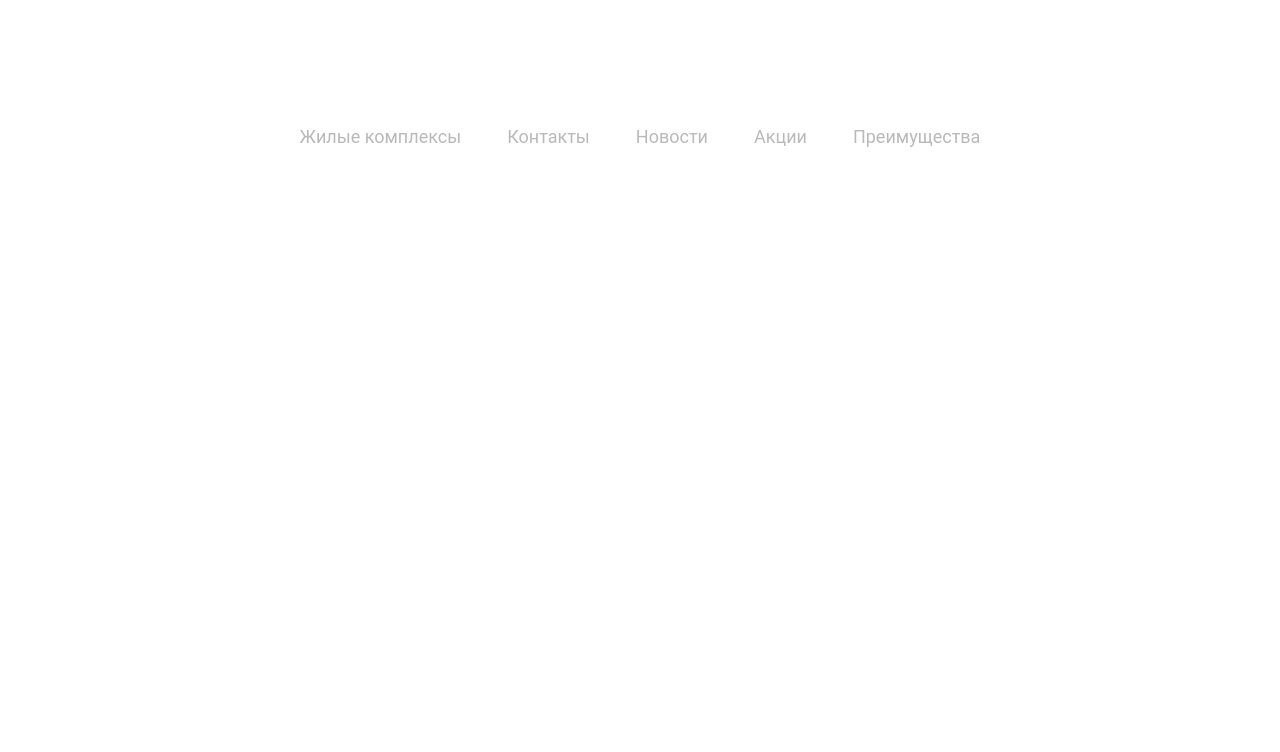
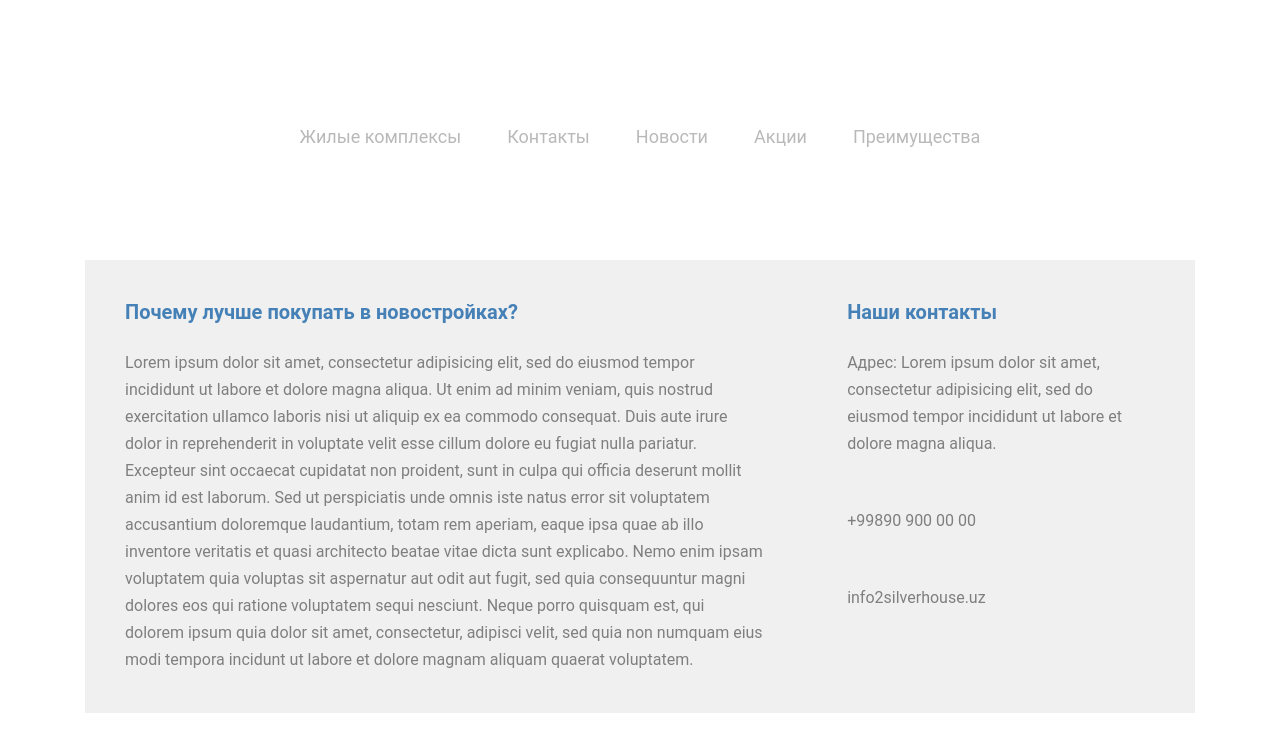
Before and after one commit to Abdukhamid-dev/test-silver, a plain HTML site: page index.html in a window 1280 px wide. Drawn offline with Linux system fonts and the light colour scheme; a web font is replaced by a local one.

Commit message:
create-section

```diff
--- a/css/main.css
+++ b/css/main.css
@@ -49,3 +49,39 @@
   width: 100%;
   object-fit: contain;
 }
+/* section */
+.content{
+  width: 1110px;
+  padding: 30px 0;
+  display: flex;
+  justify-content: space-between;
+  margin: 0 auto;
+}
+.content__info,
+.content__contacts{
+  min-height: 300px;
+  background: #f0f0f0;
+  padding: 40px;
+}
+.content__info{
+  width: 730px;
+}
+.content__contacts{
+  width: 350px;
+}
+.content h2{
+  font-size: 20px;
+  font-weight: 700;
+  margin-bottom: 25px;
+  color: #4581b7;
+}
+.content p,
+.content a{
+  font-size: 16px;
+  line-height: 27px;
+  color: #7f7f7f;
+}
+.content a{
+  margin-top: 50px;
+  display: flex;
+}
--- a/index.html
+++ b/index.html
@@ -25,5 +25,21 @@
       <img src="images/header.jpg" alt="">
     </div>
   </header>
+  <!-- header end -->
+
+  <!-- section -->
+  <section class="content">
+    <div class="content__info">
+      <h2>Почему лучше покупать в новостройках?</h2>
+      <p>Lorem ipsum dolor sit amet, consectetur adipisicing elit, sed do eiusmod tempor incididunt ut labore et dolore magna aliqua. Ut enim ad minim veniam, quis nostrud exercitation ullamco laboris nisi ut aliquip ex ea commodo consequat. Duis aute irure dolor in reprehenderit in voluptate velit esse cillum dolore eu fugiat nulla pariatur. Excepteur sint occaecat cupidatat non proident, sunt in culpa qui officia deserunt mollit anim id est laborum. Sed ut perspiciatis unde omnis iste natus error sit voluptatem accusantium doloremque laudantium, totam rem aperiam, eaque ipsa quae ab illo inventore veritatis et quasi architecto beatae vitae dicta sunt explicabo. Nemo enim ipsam voluptatem quia voluptas sit aspernatur aut odit aut fugit, sed quia consequuntur magni dolores eos qui ratione voluptatem sequi nesciunt. Neque porro quisquam est, qui dolorem ipsum quia dolor sit amet, consectetur, adipisci velit, sed quia non numquam eius modi tempora incidunt ut labore et dolore magnam aliquam quaerat voluptatem.</p>
+    </div>
+    <div class="content__contacts">
+      <h2>Наши контакты</h2>
+      <p>Адрес: Lorem ipsum dolor sit amet, consectetur adipisicing elit, sed do eiusmod tempor incididunt ut labore et dolore magna aliqua. </p>
+      <a href="#">+99890 900 00 00</a>
+      <a href="#">info2silverhouse.uz</a>
+    </div>
+  </section>
+  <!-- section end -->
 </body>
 </html>
```
